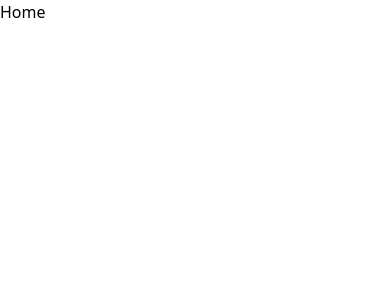
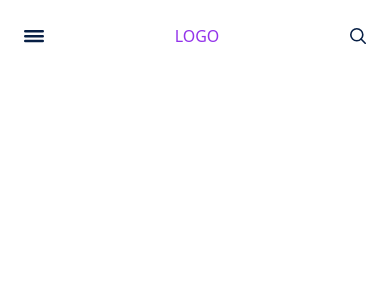
Before and after one commit to LiamImamovic/WorkshopEPSI-front, a React (Vite) app: page / in a window 390 px wide. Shown: the top 300 px of the page. Built offline with nearby package versions, Linux system fonts and the light colour scheme.

Commit message:
create header

```diff
--- a/package.json
+++ b/package.json
@@ -12,6 +12,7 @@
   "dependencies": {
     "react": "^18.2.0",
     "react-dom": "^18.2.0",
+    "react-icons": "^4.11.0",
     "react-router-dom": "^6.16.0"
   },
   "devDependencies": {
--- /dev/null
+++ b/src/components/Header.jsx
@@ -0,0 +1,74 @@
+import React, { useState } from "react";
+
+export const Header = () => {
+  const [isMenuOpen, setIsMenuOpen] = useState(false);
+
+  const hamburgerMenu = () => {
+    setIsMenuOpen(!isMenuOpen);
+  };
+
+  return (
+    <div>
+      <header>
+        <div className="flex w-full lg:p-6 p-6 justify-between lg:justify-center gap-10 items-center">
+          <div className="block lg:hidden">
+            <svg
+              width="20px"
+              height="20px"
+              viewBox="0 0 16 10"
+              xmlns="http://www.w3.org/2000/svg"
+              role="img"
+              aria-label="Account menu icon"
+              onClick={hamburgerMenu}
+            >
+              <g
+                fill="none"
+                stroke="#071F45"
+                stroke-linecap="round"
+                stroke-width="2"
+              >
+                <path d="M15 9H1M15 5.25H1M15 1.25H1"></path>
+              </g>
+            </svg>
+          </div>
+          <h1 className="text-purple-600 text-center lg:text-start">LOGO</h1>
+
+          <button className="sm:bg-white justify-end lg:justify-start  flex lg:w-5/12 lg:bg-slate-100 rounded lg:py-2 lg:px-4 lg:gap-2 items-center ">
+            <svg
+              width="16px"
+              height="16px"
+              viewBox="0 0 20 20"
+              xmlns="http://www.w3.org/2000/svg"
+              role="img"
+              aria-label="Search Icon"
+            >
+              <g
+                stroke-width="2"
+                transform="translate(1 1)"
+                stroke="#071F45"
+                fill="none"
+                fill-rule="evenodd"
+                stroke-linecap="round"
+                stroke-linejoin="round"
+              >
+                <circle cx="7.5" cy="7.5" r="7.5"></circle>
+                <path d="M18 18l-5.2-5.2"></path>
+              </g>
+            </svg>
+            <span className="opacity-90 text-sm	hidden lg:block">
+              Catégories...
+            </span>
+          </button>
+          <div className="hidden lg:flex gap-5 items-center">
+            <a href="/" className="hover:text-purple-600">
+              Connexion
+            </a>
+            <a href="/" className="text-white bg-purple-600 px-5 py-1 rounded">
+              S'inscrire
+            </a>
+          </div>
+        </div>
+      </header>
+    </div>
+  );
+};
--- a/src/components/Home.jsx
+++ b/src/components/Home.jsx
@@ -1,5 +1,10 @@
 import React from "react";
+import { Header } from "./Header";
 
 export const Home = () => {
-  return <div>Home</div>;
+  return (
+    <div>
+      <Header />
+    </div>
+  );
 };
```
Also changed, not shown: 1 other file (tests, documents, lock files or other folders).
